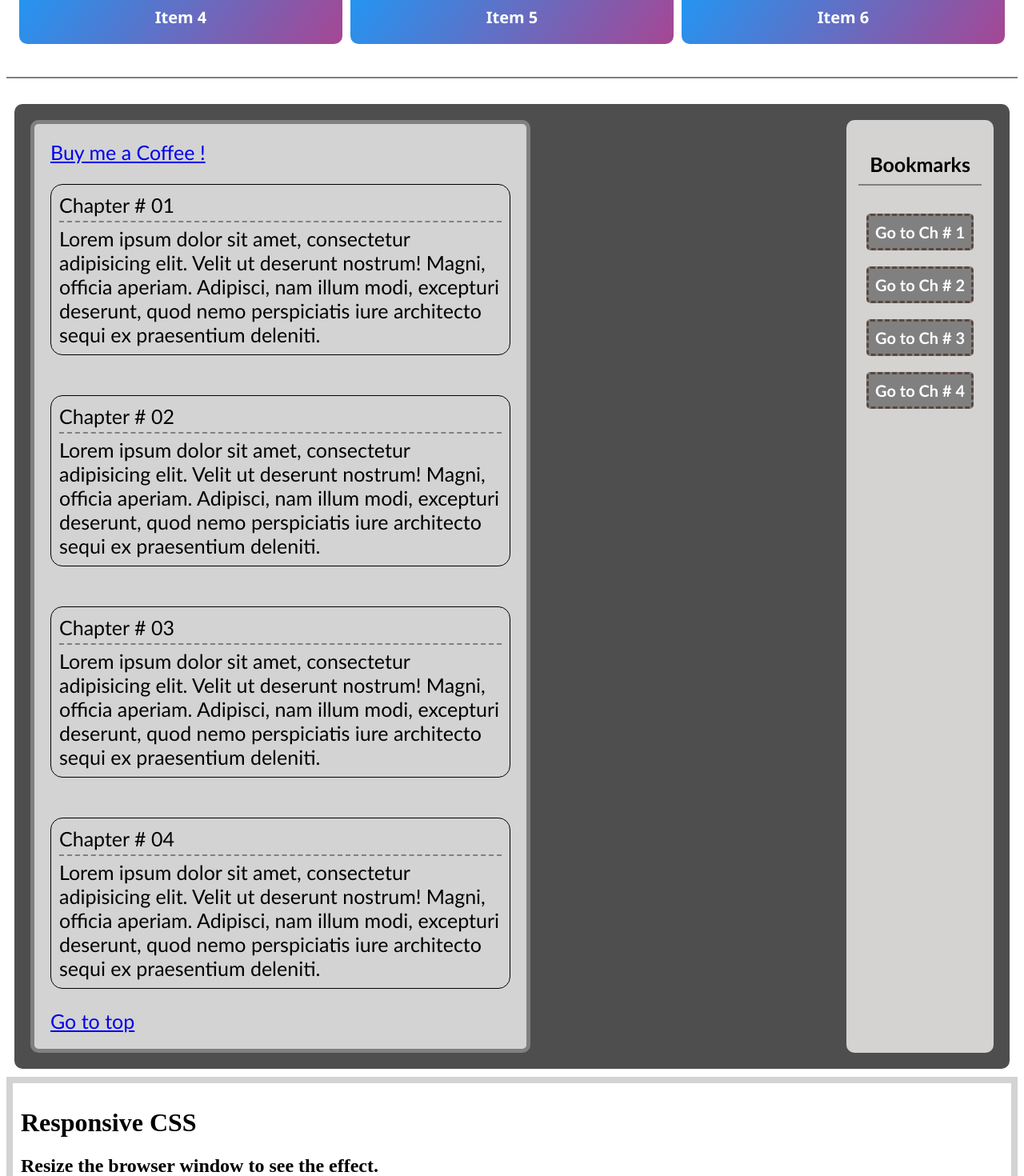
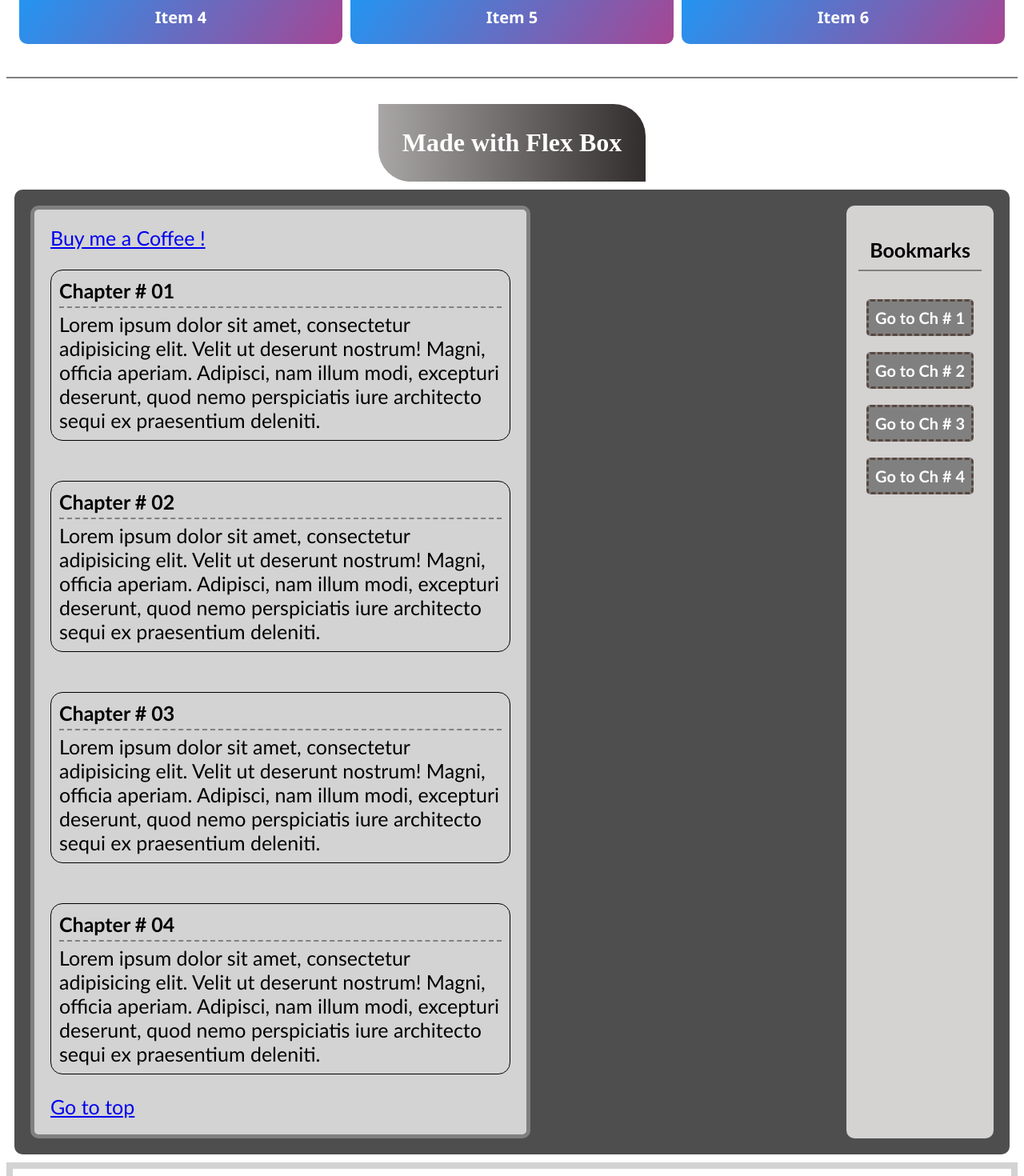
Before and after one commit to waleed-akram/validation-form, a React (Vite) app: page / in a window 1280 px wide. Shown: the part 940-2410 px from the top of the page at 80% size. Built offline with nearby package versions, Linux system fonts and the light colour scheme.

Commit message:
work-added

```diff
--- a/src/components/book/book.css
+++ b/src/components/book/book.css
@@ -29,6 +29,17 @@
   background-color: lightgray;
 }
 
+.heading-book{
+  text-align: center;
+  color: white;
+  background-image: linear-gradient(270deg, rgb(49, 45, 45), rgb(169, 166, 166));
+  padding: 30px;
+  width: max-content;
+  margin: 0 auto;
+  border-top-right-radius: 40px;
+  border-bottom-left-radius: 40px;
+}
+
 .chapter{
   border: 1px solid black;
   border-radius: 15px;
@@ -40,6 +51,7 @@
   padding-bottom: 5px;
   border-bottom: 2px dashed gray;
   margin-bottom: 5px;
+  font-weight: 600;
 }
 
 .Bookmarks{
--- a/src/components/book/book.jsx
+++ b/src/components/book/book.jsx
@@ -1,33 +1,43 @@
-import './book.css';
+import "./book.css";
 
 export default function () {
   return (
-    <div className="book" id='book'>
+    <div className="book-container">
+      <h1 className="heading-book">Made with Flex Box</h1>
+      <div className="book" id="book">
         <div className="chapters">
           <a href="mailto:waleed.akram42069@gmail.com">Buy me a Coffee !</a>
-        <p className='chapter' id='1'>
+          <p className="chapter" id="1">
             <span>Chapter # 01</span>
-          Lorem ipsum dolor sit amet, consectetur adipisicing elit. Velit ut deserunt
-          nostrum! Magni, officia aperiam. Adipisci, nam illum modi, excepturi deserunt,
-          quod nemo perspiciatis iure architecto sequi ex praesentium deleniti.</p>
-        <p className='chapter' id='2'>
+            Lorem ipsum dolor sit amet, consectetur adipisicing elit. Velit ut
+            deserunt nostrum! Magni, officia aperiam. Adipisci, nam illum modi,
+            excepturi deserunt, quod nemo perspiciatis iure architecto sequi ex
+            praesentium deleniti.
+          </p>
+          <p className="chapter" id="2">
             <span>Chapter # 02</span>
-          Lorem ipsum dolor sit amet, consectetur adipisicing elit. Velit ut deserunt
-          nostrum! Magni, officia aperiam. Adipisci, nam illum modi, excepturi deserunt,
-          quod nemo perspiciatis iure architecto sequi ex praesentium deleniti.</p>
-        <p className='chapter' id='3'>
+            Lorem ipsum dolor sit amet, consectetur adipisicing elit. Velit ut
+            deserunt nostrum! Magni, officia aperiam. Adipisci, nam illum modi,
+            excepturi deserunt, quod nemo perspiciatis iure architecto sequi ex
+            praesentium deleniti.
+          </p>
+          <p className="chapter" id="3">
             <span>Chapter # 03</span>
-          Lorem ipsum dolor sit amet, consectetur adipisicing elit. Velit ut deserunt
-          nostrum! Magni, officia aperiam. Adipisci, nam illum modi, excepturi deserunt,
-          quod nemo perspiciatis iure architecto sequi ex praesentium deleniti.</p>
-        <p className='chapter' id='4'>
+            Lorem ipsum dolor sit amet, consectetur adipisicing elit. Velit ut
+            deserunt nostrum! Magni, officia aperiam. Adipisci, nam illum modi,
+            excepturi deserunt, quod nemo perspiciatis iure architecto sequi ex
+            praesentium deleniti.
+          </p>
+          <p className="chapter" id="4">
             <span>Chapter # 04</span>
-          Lorem ipsum dolor sit amet, consectetur adipisicing elit. Velit ut deserunt
-          nostrum! Magni, officia aperiam. Adipisci, nam illum modi, excepturi deserunt,
-          quod nemo perspiciatis iure architecto sequi ex praesentium deleniti.</p>
+            Lorem ipsum dolor sit amet, consectetur adipisicing elit. Velit ut
+            deserunt nostrum! Magni, officia aperiam. Adipisci, nam illum modi,
+            excepturi deserunt, quod nemo perspiciatis iure architecto sequi ex
+            praesentium deleniti.
+          </p>
           <a href="#book">Go to top</a>
         </div>
-      <aside className='Bookmarks'>
+        <aside className="Bookmarks">
           <p>Bookmarks</p>
           <a href="#1">Go to Ch # 1</a>
           <a href="#2">Go to Ch # 2</a>
@@ -35,5 +45,6 @@ export default function () {
           <a href="#4">Go to Ch # 4</a>
         </aside>
       </div>
-  )
+    </div>
+  );
 }
--- a/src/components/responsive-css/page.jsx
+++ b/src/components/responsive-css/page.jsx
@@ -3,8 +3,8 @@ import './responsive-styling.css'
 export default function Page() {
   return (
     <div className='page-container'>
-      <h1>Responsive CSS</h1>
-      <h2>Resize the browser window to see the effect.</h2>
+      <h1 className='page-heading'>Grid Box & Key Frames</h1>
+      <h2 className='page-heading'>Resize the browser window to see the effect.</h2>
       <div className="responsive">
         <div className="responsive-col1">
           <p>Done</p>
--- a/src/components/responsive-css/responsive-styling.css
+++ b/src/components/responsive-css/responsive-styling.css
@@ -1,69 +1,93 @@
-.page-container{
+.page-container {
   border: 0.5em solid lightgray;
   padding: 10px;
   overflow-wrap: normal;
 }
 
-.responsive-col1,.responsive-col2,.responsive-col3,.responsive-col4,.responsive-col5{
+.page-heading {
+  text-align: center;
+  font-family: Cambria, Cochin, Georgia, Times, 'Times New Roman', serif;
+  padding: 20px;
+  background-color: rgb(119, 118, 118);
   color: white;
-  font-family:'Lucida Sans', 'Lucida Sans Regular', 'Lucida Grande', 'Lucida Sans Unicode', Geneva, Verdana, sans-serif;
+  font-size: 30px;
+  /* font-weight: 600; */
+}
+
+h2.page-heading{
+  margin-top: -40px;
+}
+
+.responsive-col1,
+.responsive-col2,
+.responsive-col3,
+.responsive-col4,
+.responsive-col5 {
+  color: white;
+  font-family: 'Lucida Sans', 'Lucida Sans Regular', 'Lucida Grande', 'Lucida Sans Unicode', Geneva, Verdana, sans-serif;
   font-weight: 600;
   font-size: 30px;
   text-align: center;
 }
 
-.responsive-col1{
+.responsive-col1 {
   background-color: blue;
   grid-area: one;
   animation: slidein 2s ease-in reverse;
 }
-.responsive-col2{
+
+.responsive-col2 {
   background-color: red;
   grid-area: two;
   animation: slideinreverse 2s ease-in reverse;
 }
-.responsive-col3{
+
+.responsive-col3 {
   background-color: rgb(0, 250, 0);
   grid-area: three;
   animation: slidein 2s ease-in reverse;
 }
-.responsive-col4{
+
+.responsive-col4 {
   background-color: yellow;
   grid-area: four;
   animation: slidein 2s ease-in reverse;
 }
-.responsive-col5{
+
+.responsive-col5 {
   background-color: purple;
   grid-area: five;
   animation: slideinreverse 2s ease-in reverse;
 }
 
 @keyframes slidein {
-  form{
+  form {
     transform: translateX(100%);
   }
-  to{
+
+  to {
     transform: translateX(-100%);
   }
 }
 
 @keyframes slideinreverse {
-  form{
+  form {
     transform: translateX(-100%);
   }
-  to{
+
+  to {
     transform: translateX(100%);
   }
 }
 
-.responsive{
+.responsive {
   /* column-gap:5px; */
   gap: 2px;
   display: grid;
-  grid-template-columns: repeat(6,1fr);
-  grid-template-rows: repeat(3,1fr);
+  grid-template-columns: repeat(6, 1fr);
+  grid-template-rows: repeat(3, 1fr);
   grid-template-areas:
-  "one one one one one one"
-  "two two two three three three"
-  "four four four four five five";
+    "one one one one one one"
+    "two two two three three three"
+    "four four four four five five";
 }
```
Lines whose indentation alone changed are shown as unchanged.
